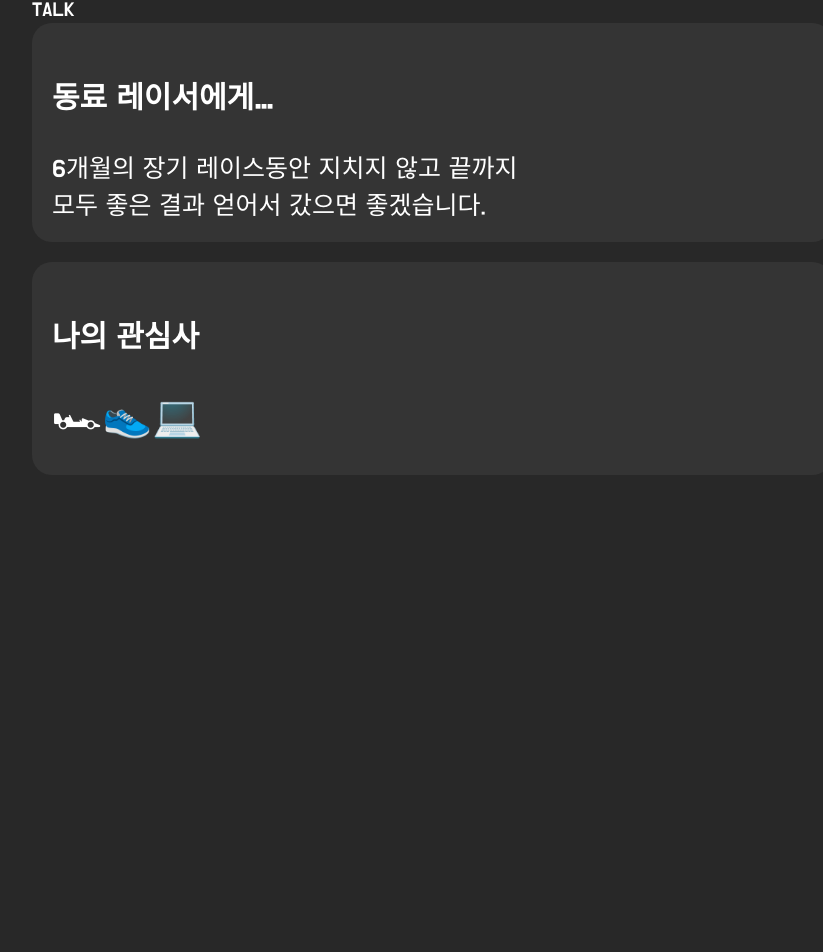
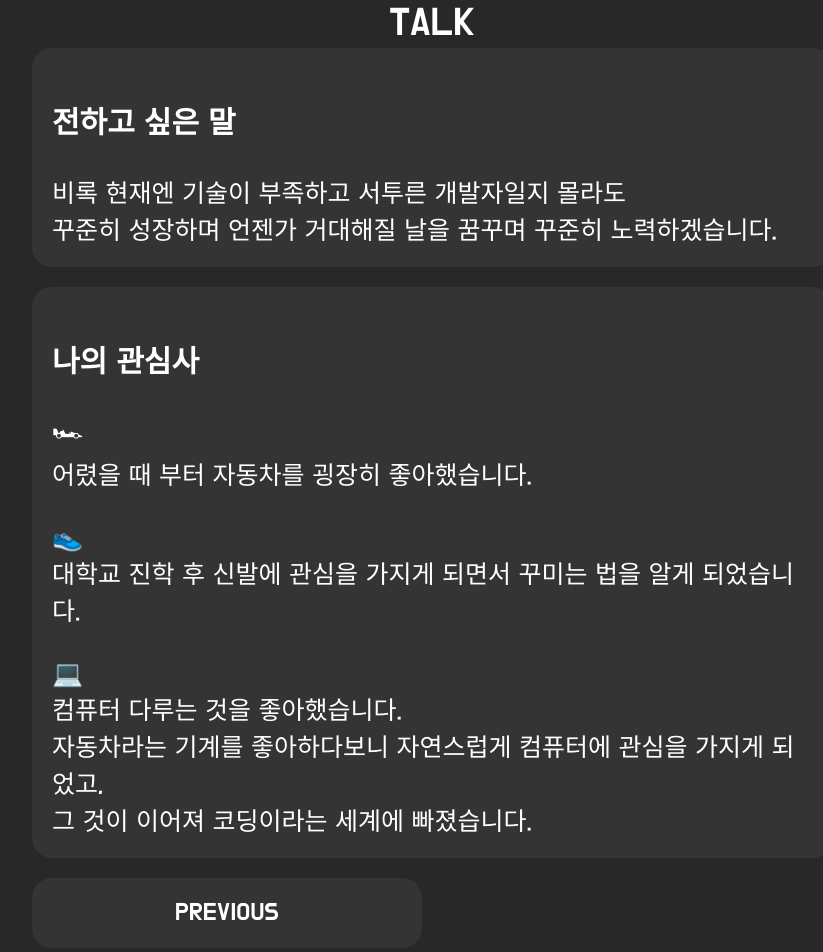
Before and after one commit to dongmin-Lim/portfolio, a React (Create React App) app in the folder frontend/: page /talk in a window 1280 px wide. Shown: the part 102-1054 px from the top of the page, without its empty margins (208-1031 px from the left). Before the commit the page ends 800 px from the top, so only its background shows below. Built offline with nearby package versions, Linux system fonts and the light colour scheme; the HTML template or start-up script is replaced by a standard one.

Commit message:
v1.0 - home에 "profile로 이동" 버튼 구현 - 각 페이지에 이전, 이후페이지 이동 버튼 구현 - tech에 portfolio부분 구현 - talk에 문구 수정

```diff
--- a/frontend/src/Component/Nav.js
+++ b/frontend/src/Component/Nav.js
@@ -1,3 +1,4 @@
+import { useState } from "react";
 import styles from "./Nav.module.css";
 
 function Nav() {
--- a/frontend/src/Home/Home.js
+++ b/frontend/src/Home/Home.js
@@ -2,9 +2,14 @@ import styles from "./Home.module.css";
 
 function Home() {
   return (
-    <h1 className={styles.title}>
-      프론트엔드 개발자를 꿈꾸고 있는 임동민의 자기소개 페이지 입니다.
-    </h1>
+    <div>
+      <h1 className={styles.title}>
+        프론트엔드 개발자를 꿈꾸고 있는 임동민의 자기소개 페이지 입니다.
+      </h1>
+      <a className={styles.nextPage} href="/profile">
+        GO TO PROFILE
+      </a>
+    </div>
   );
 }
 export default Home;
--- a/frontend/src/Home/Home.module.css
+++ b/frontend/src/Home/Home.module.css
@@ -20,6 +20,32 @@ h1::before {
   animation: typing 2s steps(120);
 }
 
+.nextPage {
+  display: block;
+  position: relative;
+  top: 100px;
+  width: 100%;
+  height: 100px;
+  text-align: center;
+  line-height: 100px;
+  background-color: rgba(100, 100, 100, 0.2);
+  border-radius: 20px;
+  font-size: 35px;
+  animation: fadein 4.5s; /* 4.5초 뒤 등장 */
+}
+
+@keyframes fadein {
+  0% {
+    opacity: 0;
+  }
+  50% {
+    opacity: 0;
+  }
+  100% {
+    opacity: 1;
+  }
+}
+
 @keyframes typing {
   0% {
     width: 0%;
--- a/frontend/src/Profile/Profile.js
+++ b/frontend/src/Profile/Profile.js
@@ -2,14 +2,14 @@ import styles from "./Profile.module.css";
 
 function Profile() {
   return (
-    <div>
+    <div style={{ fontSize: "40px", textAlign: "center" }}>
+      PROFILE
       <img
         className={styles.profile_img}
         src="./img/IMG_1069.JPG"
         onContextMenu={(e) => e.preventDefault()}
         alt="profileimg"
       />
-      PROFILE
       <div className={styles.profile}>
         <div className={styles.left_profile}>
           <div className={styles.info}>이름</div>
@@ -51,6 +51,14 @@ function Profile() {
           </div>
         </div>
       </div>
+      <div className={styles.pageSelect}>
+        <a className={styles.nextPage} href="/">
+          PREVIOUS
+        </a>
+        <a className={styles.nextPage} href="/tech">
+          NEXT
+        </a>
+      </div>
     </div>
   );
 }
--- a/frontend/src/Profile/Profile.module.css
+++ b/frontend/src/Profile/Profile.module.css
@@ -26,3 +26,19 @@
   font-size: 25px;
   text-align: left;
 }
+
+.pageSelect {
+  display: grid;
+  grid-template-columns: 1fr 1fr;
+  grid-column-gap: 20px;
+}
+
+.nextPage {
+  height: 70px;
+  margin: 0;
+  text-align: center;
+  line-height: 70px;
+  background-color: rgba(100, 100, 100, 0.2);
+  border-radius: 20px;
+  font-size: 25px;
+}
--- a/frontend/src/Talk/Talk.js
+++ b/frontend/src/Talk/Talk.js
@@ -2,19 +2,35 @@ import styles from "./Talk.module.css";
 
 function Talk() {
   return (
-    <div id="title_3" style={{ fontSize: "20px" }}>
+    <div id="title_3" style={{ fontSize: "40px", textAlign: "center" }}>
       TALK
       <div className={styles.talk}>
         <div className={styles.talk_1}>
-          <h3 style={{ fontSize: "30px" }}>동료 레이서에게...</h3>
-          6개월의 장기 레이스동안 지치지 않고 끝까지
+          <h3 style={{ fontSize: "30px" }}>전하고 싶은 말</h3>
+          비록 현재엔 기술이 부족하고 서투른 개발자일지 몰라도
           <br />
-          모두 좋은 결과 얻어서 갔으면 좋겠습니다.
+          꾸준히 성장하며 언젠가 거대해질 날을 꿈꾸며 꾸준히 노력하겠습니다.
         </div>
         <div className={styles.talk_2} style={{ fontSize: "40px" }}>
           <h3 style={{ fontSize: "30px" }}>나의 관심사</h3>
-          🏎👟💻
+          <div style={{ fontSize: "25px" }}>
+            🏎 <br />
+            어렸을 때 부터 자동차를 굉장히 좋아했습니다. <br />
+            <br />
+            👟 <br />
+            대학교 진학 후 신발에 관심을 가지게 되면서 꾸미는 법을 알게 되었습니다. <br />
+            <br />
+            💻 <br />
+            컴퓨터 다루는 것을 좋아했습니다. <br />
+            자동차라는 기계를 좋아하다보니 자연스럽게 컴퓨터에 관심을 가지게 되었고,
+            <br />그 것이 이어져 코딩이라는 세계에 빠졌습니다.
+          </div>
         </div>
+      </div>
+      <div className={styles.pageSelect}>
+        <a className={styles.nextPage} href="/tech">
+          PREVIOUS
+        </a>
       </div>
     </div>
   );
--- a/frontend/src/Talk/Talk.module.css
+++ b/frontend/src/Talk/Talk.module.css
@@ -16,3 +16,19 @@
   font-size: 25px;
   padding: 20px;
 }
+
+.pageSelect {
+  display: grid;
+  grid-template-columns: 1fr 1fr;
+  grid-column-gap: 20px;
+}
+
+.nextPage {
+  height: 70px;
+  margin: 20px 0;
+  text-align: center;
+  line-height: 70px;
+  background-color: rgba(100, 100, 100, 0.2);
+  border-radius: 20px;
+  font-size: 25px;
+}
--- a/frontend/src/Tech/Tech.js
+++ b/frontend/src/Tech/Tech.js
@@ -2,7 +2,7 @@ import styles from "./Tech.module.css";
 
 function Tech() {
   return (
-    <div id="title_2" style={{ fontSize: "20px" }}>
+    <div id="title_2" style={{ fontSize: "40px", textAlign: "center" }}>
       TECH
       <div className={styles.tech}>
         <img className={styles.tech_img} src="./img/html.png" alt="html" />
@@ -13,6 +13,27 @@ function Tech() {
         <img className={styles.tech_img} src="./img/ts.png" alt="ts" />
         <img className={styles.tech_img} src="./img/git.png" alt="git" />
       </div>
+      PORTFOLIO
+      <div className={styles.portfolio}>
+        <a>https://github.com/Jin-Mook/IT_Library</a>
+        <div>
+          - 백엔드 개발자로 활동중인 제 친구와 협업하여 영화 리뷰서비스를 제작했습니다.
+        </div>
+      </div>
+      <div className={styles.portfolio}>
+        <a>https://github.com/dongmin-Lim/movie_review_service</a>
+        <div>
+          - 백엔드 개발자로 활동중인 제 친구와 협업하여 책 리뷰서비스를 제작했습니다.
+        </div>
+      </div>
+      <div className={styles.pageSelect}>
+        <a className={styles.nextPage} href="/profile">
+          PREVIOUS
+        </a>
+        <a className={styles.nextPage} href="/talk">
+          NEXT
+        </a>
+      </div>
     </div>
   );
 }
--- a/frontend/src/Tech/Tech.module.css
+++ b/frontend/src/Tech/Tech.module.css
@@ -14,3 +14,28 @@
 .tech_img:hover {
   transform: scale(1.2);
 }
+
+.pageSelect {
+  display: grid;
+  grid-template-columns: 1fr 1fr;
+  grid-column-gap: 20px;
+}
+
+.nextPage {
+  height: 70px;
+  margin: 0;
+  text-align: center;
+  line-height: 70px;
+  background-color: rgba(100, 100, 100, 0.2);
+  border-radius: 20px;
+  font-size: 25px;
+}
+
+.portfolio {
+  font-size: 25px;
+  text-align: left;
+  margin-bottom: 20px;
+  padding: 20px;
+  background-color: rgba(100, 100, 100, 0.2);
+  border-radius: 20px;
+}
```
